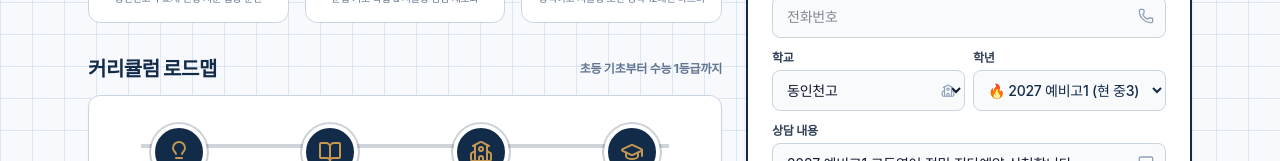
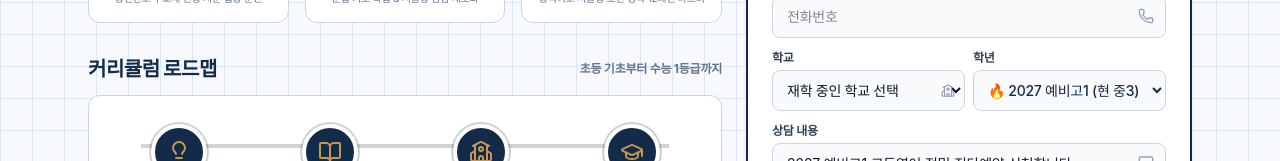
Before and after one commit to bitboxxx333/bigbangeng00, a React (Vite) app: page / in a window 1280 px wide. Shown: the part 3582-3743 px from the top of the page. Built offline with nearby package versions, Linux system fonts and the light colour scheme; no server answers; a web font is replaced by a local one.

Commit message:
fix: require an explicit school selection for consultation

```diff
--- a/src/components/QuickReservationCard.tsx
+++ b/src/components/QuickReservationCard.tsx
@@ -24,7 +24,7 @@ export const QuickReservationCard: React.FC<QuickReservationCardProps> = ({
   const [activeTab, setActiveTab] = useState<'form' | 'ai'>('form');
   const [name, setName] = useState('');
   const [phone, setPhone] = useState('');
-  const [school, setSchool] = useState(prefilledSchool || '동인천고');
+  const [school, setSchool] = useState(prefilledSchool || '');
   const [grade, setGrade] = useState(() => {
     if (prefilledGrade) return prefilledGrade;
     return showPrep2027 ? '2027 예비고1 (현 중3)' : '고1';
@@ -90,6 +90,11 @@ export const QuickReservationCard: React.FC<QuickReservationCardProps> = ({
     }
     if (!phone.trim() || phone.trim().length < 8) {
       setError('연락처(휴대폰 번호)를 올바르게 입력해 주세요.');
+      return;
+    }
+
+    if (!school) {
+      setError('재학 중인 학교를 선택해 주세요.');
       return;
     }
 
@@ -364,9 +369,11 @@ export const QuickReservationCard: React.FC<QuickReservationCardProps> = ({
                 <div className="relative">
                   <select
                     value={school}
+                    required
                     onChange={(e) => setSchool(e.target.value)}
                     className="w-full px-2.5 py-2.5 bg-slate-50 border border-slate-300 focus:border-[#122B49] focus:bg-white rounded-lg text-xs sm:text-sm transition focus:outline-hidden font-medium"
                   >
+                    <option value="" disabled>재학 중인 학교 선택</option>
                     <option value="동인천고">동인천고</option>
                     <option value="숭덕여고">숭덕여고</option>
                     <option value="문일여고">문일여고</option>
```
